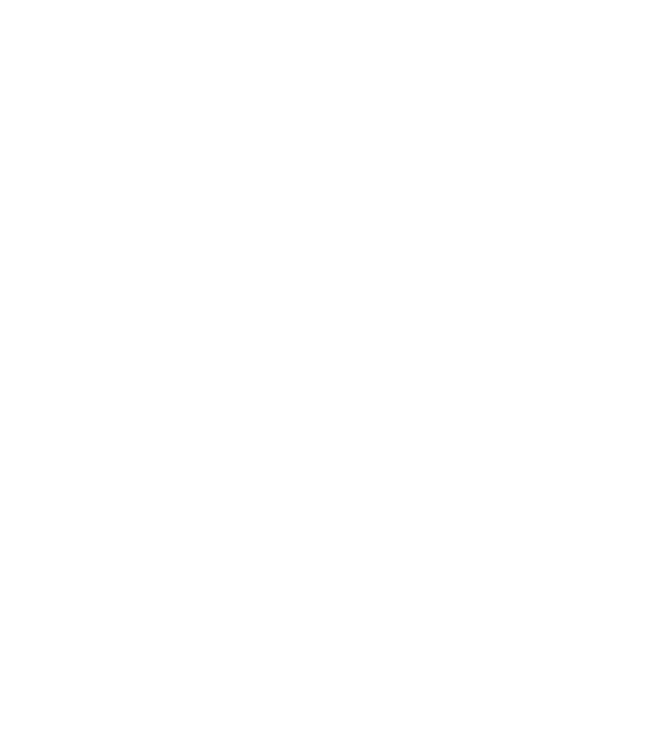
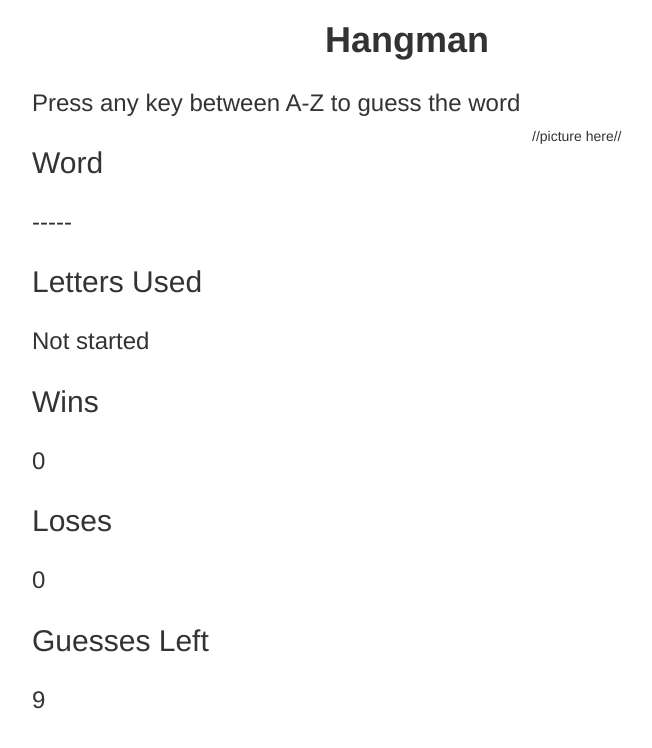
Before and after one commit to JeffONGPH/Word-Guess-Game, a plain HTML site: page index.html in a window 1280 px wide. Shown: the whole page, without its empty margins (233-885 px from the left). Drawn offline with nearby package versions, Linux system fonts and the light colour scheme.

Commit message:
basic layout

```diff
--- a/assets/css/style.css
+++ b/assets/css/style.css
@@ -0,0 +1,3 @@
+h1{ text-align: center;
+
+}
--- a/assets/javascript/game.js
+++ b/assets/javascript/game.js
@@ -1,25 +1,25 @@
 //variables//
 
-var wordList = ["ACDC", "guitar", "drums"];
+var wordList = ["ACDC", "guitar", "drums", "rock","paper", "concert",];
 
 var compWord;
 var alphabets;
-var wins = 0;
-var loses = 0;
 var userInput;
 var guessesLeft = 9;
 var guesses = [];
 var display = [];
+var wins = 0;
+var loses = 0;
+
+
 
 
 
 //Start running a new game//
 function start() {
     compWord = wordList[Math.floor(Math.random() * wordList.length)];
-    console.log(compWord);
-
     alphabets = compWord.toUpperCase().split("");
-    console.log(alphabets);
+    console.log("compWord = " + compWord + "  " + "alphabets = " + alphabets);
 
     guessesLeft = 9;
     guesses = [];
@@ -38,23 +38,20 @@ function processing() {
 
     document.onkeyup = function (event) {
         userInput = String.fromCharCode(event.keyCode).toUpperCase();
-        console.log(userInput);
         guesses.push(userInput);
-        console.log("Guesses made = " + guesses);
+        console.log("userInput = " + userInput + "Guesses made = " + guesses);
 
         for (var i = 0; i < alphabets.length; i++) {
             if (userInput === alphabets[i]) {
                 display[i] = userInput;
                 console.log("display = " + display);
-                document.getElementById("display").innerHTML = display.join("");
             }
         }
 
         if (alphabets.includes(userInput) === false) {
-            loses++;
-            console.log("loses = " + loses);
             guessesLeft--;
             console.log("guessesLeft = " + guessesLeft);
+
         }
 
         if (display.toString() == alphabets.toString()) {
@@ -66,10 +63,20 @@ function processing() {
         }
 
         if (guessesLeft <= 0) {
+            loses++;
+            console.log("loses = " + loses);
             alert("Game Over" + "\n" + "You ran out of tries" + "\n" + "Click ok to try again");
             start()
         }
+
+        document.getElementById("display").innerHTML = display.join("");
+        document.getElementById("guesses").innerHTML = guesses;
+        document.getElementById("wins").innerHTML = wins;
+        document.getElementById("loses").innerHTML = loses;
+        document.getElementById("guessesleft").innerHTML = guessesLeft;
     }
+
+
 
 };
 
--- a/index.html
+++ b/index.html
@@ -1,24 +1,104 @@
 <!DOCTYPE HTML>
 <html>
-    <head>
+
+<head>
+    <link rel="stylesheet" type="text/css" href="assets/css/reset.css">
+    <link rel="stylesheet" type="text/css" href="assets/css/style.css">
+    <link rel="stylesheet" href="https://maxcdn.bootstrapcdn.com/bootstrap/3.3.7/css/bootstrap.min.css" integrity="sha384-BVYiiSIFeK1dGmJRAkycuHAHRg32OmUcww7on3RYdg4Va+PmSTsz/K68vbdEjh4u"
+        crossorigin="anonymous">
+</head>
+
+<body>
+    <div class="container">
+
+        <div class="row">
+            <h1>
+                <strong>Hangman</strong>
+            </h1>
+        </div>
+
+        <div class="row">
+            <div class="col-md-2"></div>
+
+            <div class="col-md-8">
+                <h3>Press any key between A-Z to guess the word</h3>
+
+                <div class="col-md-4">
+
+
+                    <div class="row">
+                        <h2>Word</h2>
+                    </div>
+                    <div class="row">
+                        <h3 id="display"></h3>
+                    </div>
+
+                    <div class="row">
+                        <h2>Letters Used</h2>
+                    </div>
+                    <div class="row">
+                        <h3 id="guesses">Not started</h3>
+                    </div>
+
+                    <div class="row">
+                        <h2>Wins</h2>
+                    </div>
+                    <div class="row">
+                        <h3 id="wins"> 0 </h3>
+                    </div>
+
+                    <div class="row">
+                        <h2>Loses </h2>
+                    </div>
+                    <div class="row">
+                        <h3 id="loses"> 0 </h3>
+                    </div>
+
+                    <div class="row">
+                        <h2>Guesses Left</h2>
+                    </div>
+                    <div class="row">
+                        <h3 id="guessesleft">9</h3>
+                    </div>
+
+
+                </div>
+
+                <div class="col-md-4"></div>
+
+//picture here//
+
+
+
+            </div>
+
+            <div class="col-md-2"></div>
+        </div>
 
 
 
 
 
 
-</head>
-<body>
 
-<h2 id="display"> </h2>
+
+
+
+    </div>
 
 
 
 
 
 
+
+
+
+
+
+    <script src="assets/javascript/game.js"></script>
 </body>
-<script src="assets/javascript/game.js"></script>
+
 
 
 </html>
```
Also changed, not shown: 2 other files.
